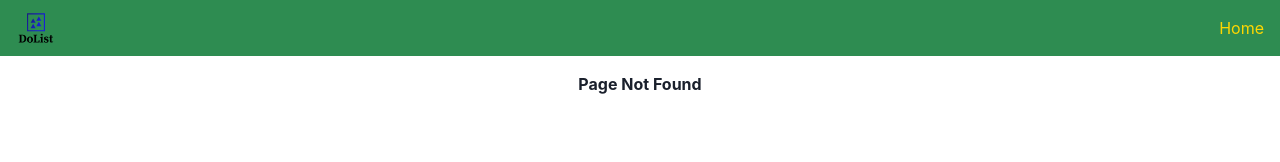
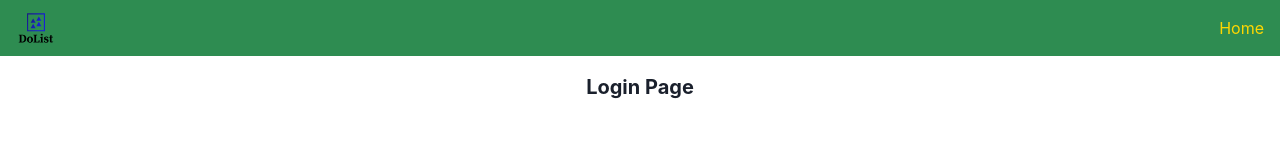
Before and after one commit to thesparkvision/DoList, a React (Vite) app in the folder client/: page /login in a window 1280 px wide. Before the commit this address had no page. Shown: the top 162 px of the page. Built offline with nearby package versions, Linux system fonts and the light colour scheme.

Commit message:
feat: added private/public route management in React

```diff
--- a/client/src/App.tsx
+++ b/client/src/App.tsx
@@ -1,9 +1,12 @@
 import React from "react"
-import { BrowserRouter as Router, Routes, Route } from 'react-router-dom';
+import { BrowserRouter as Router, Routes, Route, Navigate, Outlet } from 'react-router-dom';
 import Header from './components/Header'
 import Footer from "./components/Footer"
 import PageNotFound from "./components/PageNotFound";
 import HomePage from "./containers/HomePage";
+import SignupPage from "./containers/SignupPage";
+import useAuth from "./hooks/auth";
+import LoginPage from "./containers/LoginPage";
 import { ChildrenProps } from "./types";
 import './App.scss'
 
@@ -19,6 +22,16 @@ const AppContent: React.FC<ChildrenProps> = ({children}) => {
   )
 }
 
+const PrivateRoute = () => {
+  const isUserAuthenticated: boolean = useAuth()
+
+  return  (
+    <React.Fragment>
+      {isUserAuthenticated ? <Outlet /> : <Navigate to="/login" />}
+    </React.Fragment>
+  );
+};
+
 function App() {
   return (
     <div
@@ -27,14 +40,18 @@ function App() {
       id="app-wrapper"
     >
       <Header />
-      <AppContent>
-        <Router>
+      <Router basename={"/"}>
+        <AppContent>
           <Routes>
-            <Route path="/" Component={HomePage} />
+            <Route path="/signup" Component={SignupPage} />
+            <Route path="/login" Component={LoginPage} />
+            <Route element={<PrivateRoute />}>
+              <Route path="/home" Component={HomePage} />
+            </Route>
             <Route path="*" Component={PageNotFound} />
           </Routes>
-        </Router>
-      </AppContent>
+        </AppContent>
+      </Router>
       <Footer />
     </div>
   )
--- /dev/null
+++ b/client/src/containers/LoginPage.scss
@@ -0,0 +1,6 @@
+#loginPage {
+    width: 100%;
+    height: 100%;
+    padding: 1em;
+    text-align: center;
+}
--- /dev/null
+++ b/client/src/containers/LoginPage.tsx
@@ -0,0 +1,12 @@
+import { Box, Text } from "@chakra-ui/react"
+import "./LoginPage.scss"
+
+function LoginPage(){
+    return  (
+        <Box id="loginPage">
+            <Text fontSize="xl" fontWeight="bold">Login Page</Text>
+        </Box>
+    )
+}
+
+export default LoginPage;
--- /dev/null
+++ b/client/src/containers/SignupPage.scss
@@ -0,0 +1,6 @@
+#signupPage {
+    width: 100%;
+    height: 100%;
+    padding: 1em;
+    text-align: center;
+}
--- /dev/null
+++ b/client/src/containers/SignupPage.tsx
@@ -0,0 +1,12 @@
+import { Box, Text } from "@chakra-ui/react"
+import "./SignupPage.scss"
+
+function SignupPage(){
+    return  (
+        <Box id="signupPage">
+            <Text fontSize="xl" fontWeight="bold">Signup Page</Text>
+        </Box>
+    )
+}
+
+export default SignupPage;
--- /dev/null
+++ b/client/src/hooks/auth.tsx
@@ -0,0 +1,12 @@
+function useAuth(){
+    let APP_TOKEN: string | null = localStorage.getItem("API_TOKEN")
+    let isUserAuthenticated: boolean = false
+
+    if(!APP_TOKEN){
+        isUserAuthenticated = true
+    }
+
+    return isUserAuthenticated
+}
+
+export default useAuth;
--- /dev/null
+++ b/client/src/lib/Constants.tsx
@@ -0,0 +1 @@
+export const APP_NAME = "dolist"
```
